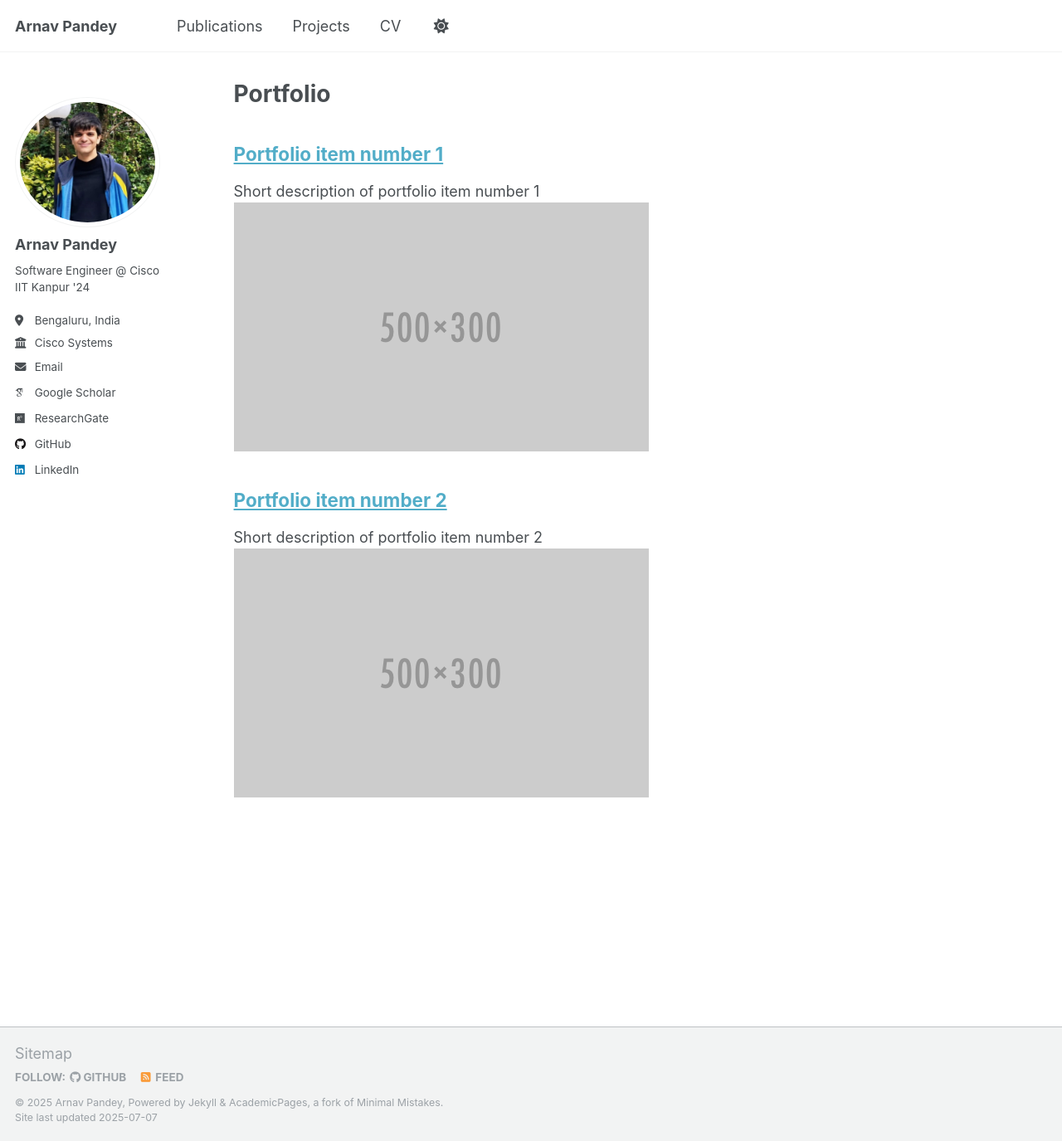
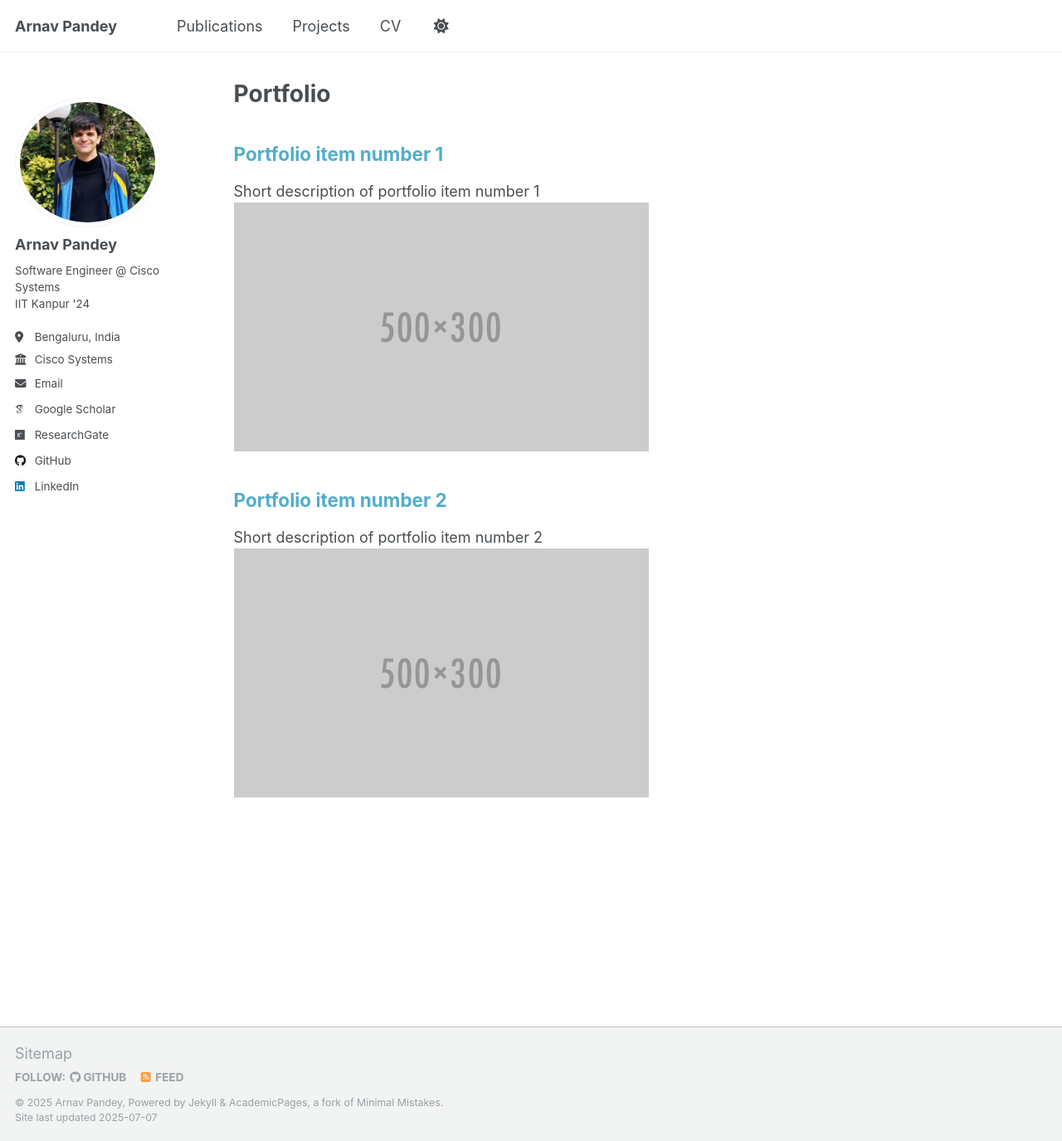
Before and after one commit to arnavpandey712/arnavpandey712.github.io, a Jekyll site: the page built from _pages/portfolio.html, in a window 1280 px wide and 1375 px high. Shown: the whole window at 83% size. Built offline with Jekyll 4.4.1, drawn with Linux system fonts in a browser that asks for light colours; some web fonts are replaced; a script that is not in the unit is left out.

```diff
--- a/_config.yml
+++ b/_config.yml
@@ -25,7 +25,7 @@ author:
   avatar: "profile.png"
   name: "Arnav Pandey"
   pronouns: # example: "she/her"
-  bio: "Software Engineer @ Cisco<br> IIT Kanpur '24"
+  bio: "Software Engineer @ Cisco Systems<br> IIT Kanpur '24"
   location: "Bengaluru, India"
   employer: "Cisco Systems"
   uri: # URL
--- a/assets/css/main.scss
+++ b/assets/css/main.scss
@@ -40,3 +40,20 @@
     "vendor/font-awesome/solid",
     "vendor/font-awesome/brands"
 ;
+
+// -----------------------------
+// ✅ Custom Styles Below
+// -----------------------------
+
+// Remove underline or border from archive (publication) titles
+.archive__item-title,
+.archive__item-title a {
+  text-decoration: none !important;
+  border-bottom: none !important;
+}
+
+.archive__item-title a:hover {
+  text-decoration: none !important;
+  border-bottom: none !important;
+  color: inherit; // Optional: keeps hover color same
+}
```
Also changed, not shown: _pages/about.md (+2 -6 lines).
